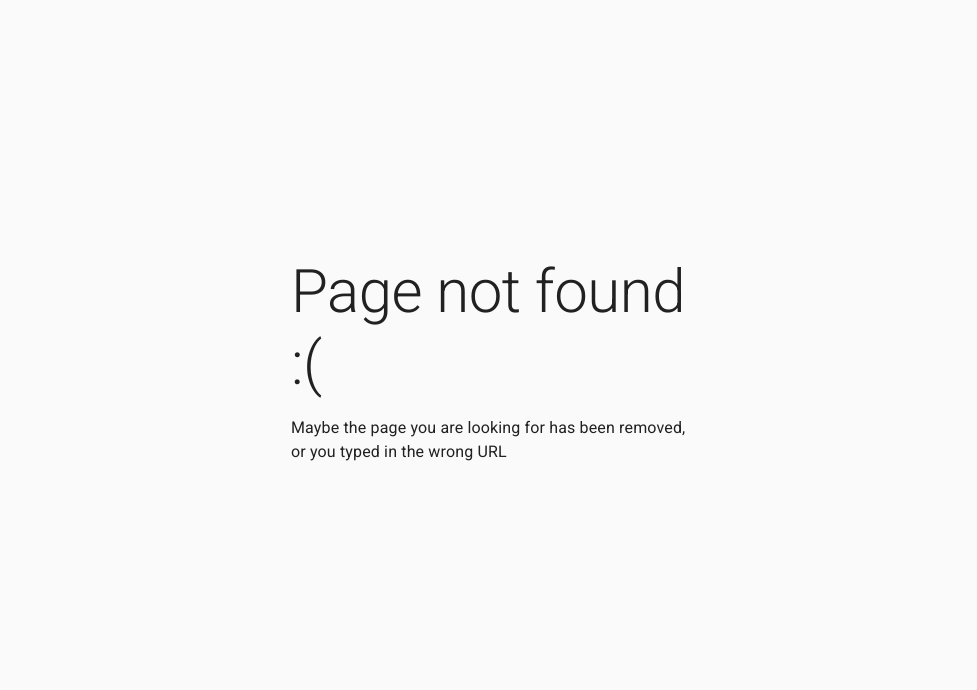
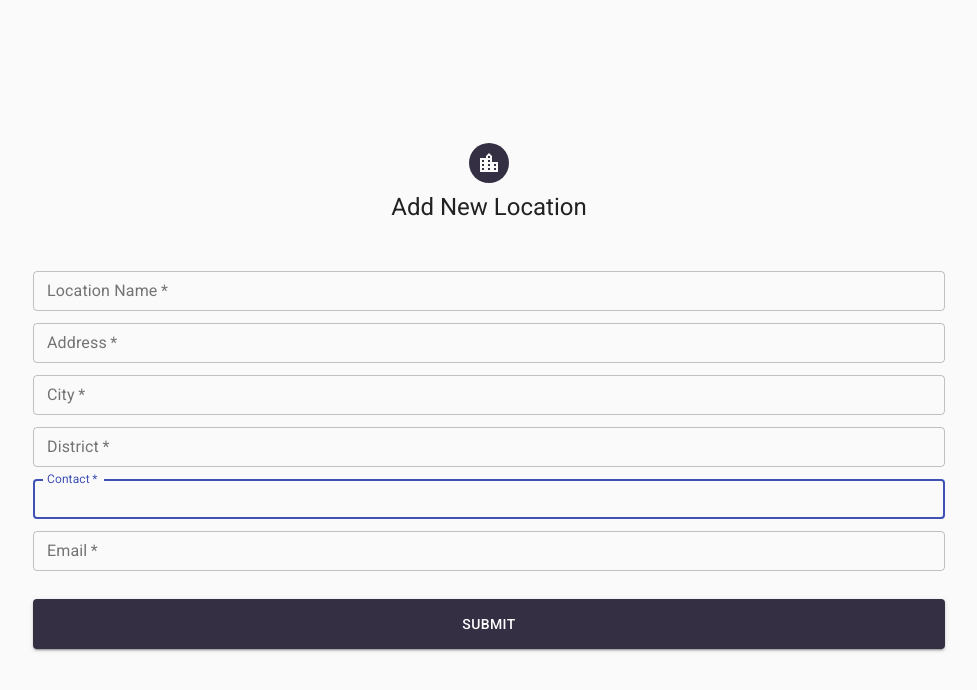
Before and after one commit to nerds-pool/safe-and-sound-web-client, a React (Create React App) app: page /new in a window 1280 px wide. Before the commit this address had no page. Shown: the top 690 px of the page, without its empty margins (151-1128 px from the left). Built offline with nearby package versions, Linux system fonts and the light colour scheme.

Commit message:
qr code scanner

```diff
--- a/package.json
+++ b/package.json
@@ -9,10 +9,12 @@
     "@testing-library/react": "^11.2.6",
     "@testing-library/user-event": "^12.8.3",
     "axios": "^0.21.1",
+    "qrcode.react": "^1.0.1",
     "react": "^17.0.2",
     "react-dom": "^17.0.2",
     "react-router-dom": "^5.2.0",
     "react-scripts": "4.0.3",
+    "react-to-print": "^2.12.4",
     "web-vitals": "^1.1.1"
   },
   "scripts": {
--- a/src/App.js
+++ b/src/App.js
@@ -12,6 +12,8 @@ import {
   FourZeroFour,
   HomePage,
   SignInPage,
+  NewLocation,
+  PrintPage,
 } from "./pages";
 import { PrivateRoute } from "./lib/components";
 
@@ -23,6 +25,12 @@ const App = () => {
         <Switch>
           <Route path="/" exact>
             <Redirect to="/signin" />
+          </Route>
+          <Route path="/new" exact>
+            <NewLocation />
+          </Route>
+          <Route path="/qr" exact>
+            <PrintPage />
           </Route>
           <Route path="/signin" exact component={SignInPage} />
           <PrivateRoute auth={isAuthenticated} path="/home" exact>
--- /dev/null
+++ b/src/pages/NewLocation.js
@@ -0,0 +1,134 @@
+import React, { useReducer, useState } from "react";
+import {
+  Avatar,
+  Button,
+  CssBaseline,
+  TextField,
+  Box,
+  Typography,
+  Container,
+} from "@material-ui/core";
+import { LockOutlined, LocationCity } from "@material-ui/icons";
+import { makeStyles } from "@material-ui/core/styles";
+import { useHistory } from "react-router-dom";
+import { Colors } from "../lib/theme";
+
+const useStyles = makeStyles((theme) => ({
+  paper: {
+    marginTop: theme.spacing(5),
+    height: "90vh",
+    display: "flex",
+    flexDirection: "column",
+    alignItems: "center",
+    justifyContent: "center",
+  },
+  avatar: {
+    margin: theme.spacing(1),
+    backgroundColor: Colors.primary,
+  },
+  form: {
+    width: "100%", // Fix IE 11 issue.
+    marginTop: theme.spacing(5),
+  },
+  submit: {
+    margin: theme.spacing(3, 0, 2),
+    height: 50,
+    backgroundColor: Colors.primary,
+    "&:hover": {
+      backgroundColor: Colors.primary,
+      color: Colors.hover,
+    },
+  },
+}));
+
+const NewLocation = () => {
+  const classes = useStyles();
+  return (
+    <Container component="main" maxWidth="md">
+      <CssBaseline />
+      <Box className={classes.paper}>
+        <Avatar className={classes.avatar}>
+          <LocationCity />
+        </Avatar>
+        <Typography component="h1" variant="h5">
+          Add New Location
+        </Typography>
+        <form className={classes.form} noValidate>
+          <TextField
+            variant="outlined"
+            margin="dense"
+            required
+            fullWidth
+            id="Name"
+            label="Location Name"
+            name="Name"
+            autoFocus
+          />
+          <TextField
+            variant="outlined"
+            margin="dense"
+            required
+            fullWidth
+            id="address"
+            label="Address"
+            name="address"
+            autoFocus
+          />
+          <TextField
+            variant="outlined"
+            margin="dense"
+            required
+            fullWidth
+            id="city"
+            label="City"
+            name="city"
+            autoFocus
+          />
+          <TextField
+            variant="outlined"
+            margin="dense"
+            required
+            fullWidth
+            id="district"
+            label="District"
+            name="district"
+            autoFocus
+          />
+          <TextField
+            variant="outlined"
+            margin="dense"
+            required
+            fullWidth
+            id="contact"
+            label="Contact"
+            name="contact"
+            autoFocus
+          />
+          <TextField
+            variant="outlined"
+            margin="dense"
+            required
+            fullWidth
+            name="email"
+            label="Email"
+            id="email"
+          />
+          {/* <Typography color="error">{errMsg}</Typography> */}
+          <Button
+            type="submit"
+            fullWidth
+            variant="contained"
+            color="primary"
+            className={classes.submit}
+            onClick={() => {}}
+          >
+            Submit
+          </Button>
+        </form>
+      </Box>
+      <Box mt={5}>{/* <Copyright /> */}</Box>
+    </Container>
+  );
+};
+
+export default NewLocation;
--- /dev/null
+++ b/src/pages/Print.js
@@ -0,0 +1,108 @@
+import React, { useRef } from "react";
+import QRCode from "qrcode.react";
+import {
+  Avatar,
+  Button,
+  CssBaseline,
+  TextField,
+  Box,
+  Typography,
+  Container,
+} from "@material-ui/core";
+import { LockOutlined, LocationCity } from "@material-ui/icons";
+import { makeStyles } from "@material-ui/core/styles";
+import { useHistory } from "react-router-dom";
+import { Colors } from "../lib/theme";
+import { useReactToPrint } from "react-to-print";
+
+const useStyles = makeStyles((theme) => ({
+  page: {
+    display: "flex",
+    width: "100vw"
+  },
+  paper: {
+    marginTop: theme.spacing(4),
+    height: "90vh",
+    display: "flex",
+    flex: 8,
+    flexDirection: "column",
+    alignItems: "center",
+    justifyContent: "space-between",
+  },
+  infoWapper: {
+    display: "flex",
+    flexDirection: "column",
+    alignItems: "center",
+  },
+  buttonWrapper: {
+    marginTop: theme.spacing(4),
+    display: "flex",
+    flex: 1,
+    alignItems: "flex-start",
+    justifyContent: "flex-end",
+  },
+  submit: {
+    height: 40,
+    width: 100,
+    backgroundColor: Colors.primary,
+    color: Colors.white,
+    "&:hover": {
+      backgroundColor: Colors.primary,
+      color: Colors.hover,
+    },
+  },
+  qrCode: {
+    marginBottom: theme.spacing(2),
+  },
+  text: {
+    marginBottom: theme.spacing(2),
+  },
+}));
+
+const PrintPage = () => {
+  const classes = useStyles();
+  const qrRef = useRef();
+  const locationName = "Cargils Food City";
+  const city = "Kottawa";
+
+  const handlePrint = useReactToPrint({
+    content: () => qrRef.current,
+    documentTitle: "Safe&Sound Location QR Code by Nerds Pool Inc",
+  });
+
+  return (
+    <Container component="main" maxWidth="xl" className={classes.page}>
+      <CssBaseline />
+      <Box ref={qrRef} className={classes.paper}>
+        <Box className={classes.infoWapper}>
+          <Typography variant="h2">Safe & Sound</Typography>
+          <Typography variant="body1">
+            Scan this QR code to safely check-in
+          </Typography>
+        </Box>
+        <QRCode
+          level="L"
+          // includeMargin={true}
+          value="604d9251f72b3b48584f802b"
+          size={300}
+          fgColor={Colors.primary}
+          className={classes.qrCode}
+        />
+        <Box className={classes.infoWapper}>
+          <Typography
+            className={classes.text}
+            variant="h5"
+          >{`${locationName} @ ${city}`}</Typography>
+          <Typography variant="body2">Powered by Nerds Pool Inc</Typography>
+        </Box>
+      </Box>
+      <Box className={classes.buttonWrapper}>
+        <Button className={classes.submit} onClick={handlePrint}>
+          Print
+        </Button>
+      </Box>
+    </Container>
+  );
+};
+
+export default PrintPage;
--- a/src/pages/index.js
+++ b/src/pages/index.js
@@ -3,5 +3,15 @@ import HomePage from "./Home";
 import ExplorePage from "./Explore";
 import AssociatesPage from "./Associates";
 import FourZeroFour from "./404";
+import NewLocation from "./NewLocation";
+import PrintPage from "./Print";
 
-export { SignInPage, HomePage, ExplorePage, AssociatesPage, FourZeroFour };
+export {
+  SignInPage,
+  HomePage,
+  ExplorePage,
+  AssociatesPage,
+  FourZeroFour,
+  NewLocation,
+  PrintPage,
+};
```
Also changed, not shown: 1 other file (tests, documents, lock files or other folders).
